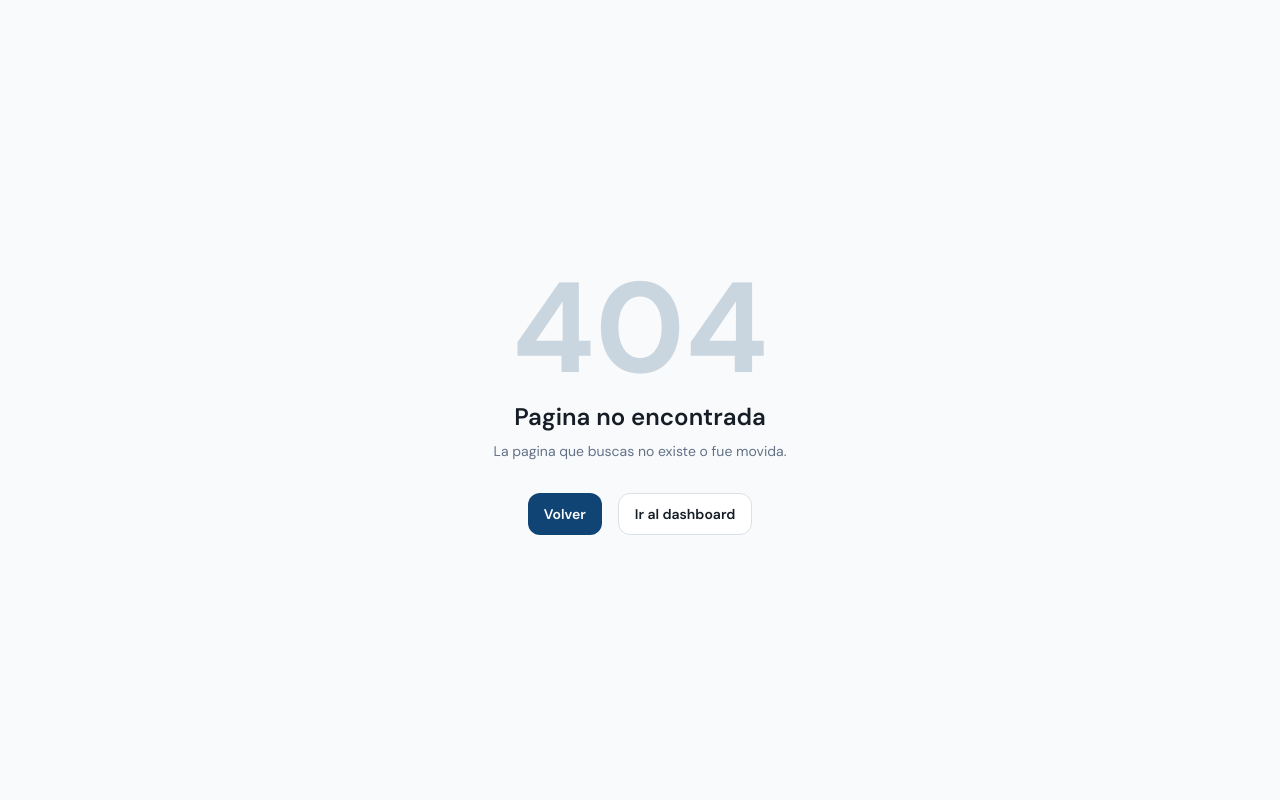
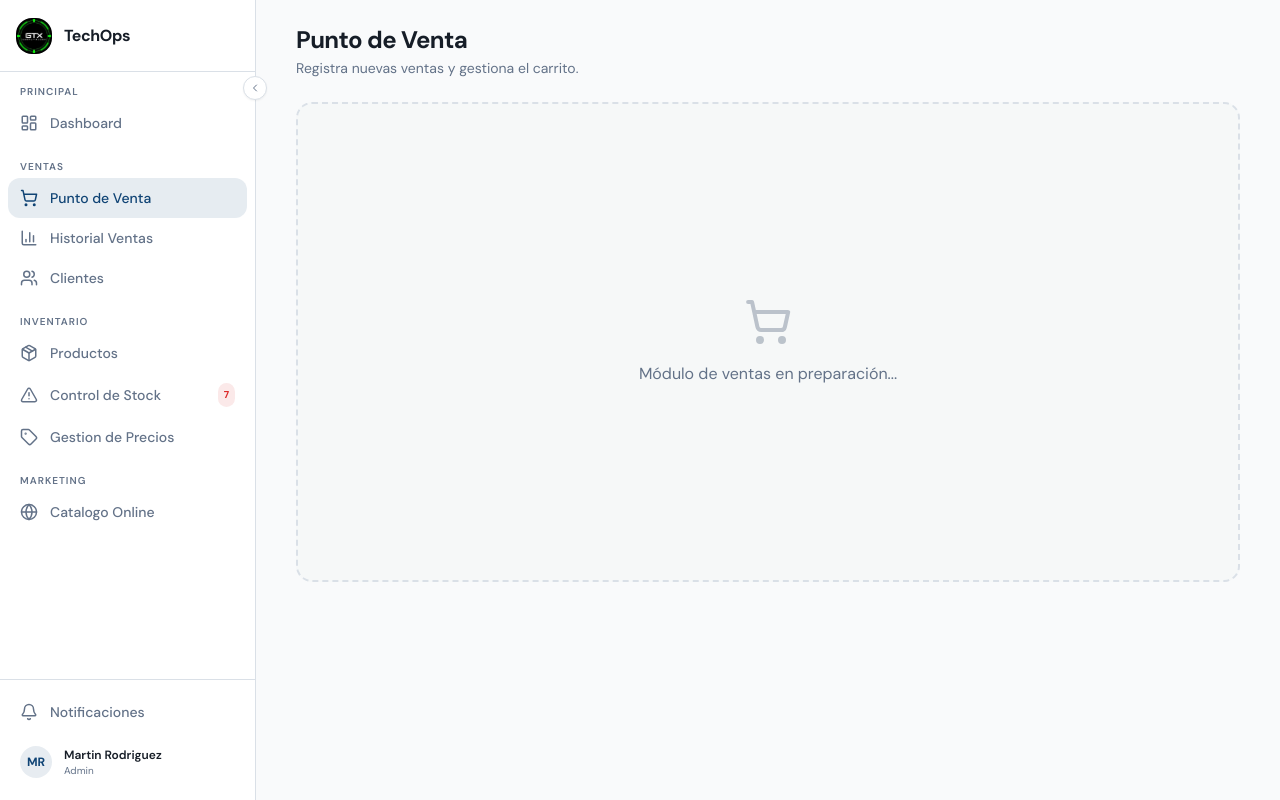
Before and after one commit to FabriBenitez/GtxComputacion, a Next.js app: page /pos in a window 1280 px wide. Before the commit this address had no page. Built offline with nearby package versions, Linux system fonts and the light colour scheme.

Commit message:
Se soluciona el error 404

```diff
--- /dev/null
+++ b/src/app/pos/page.tsx
@@ -0,0 +1,27 @@
+'use client'
+
+import AppLayout from '@/components/AppLayout'
+import { ShoppingCart } from 'lucide-react'
+
+export default function POSPage() {
+  return (
+    <AppLayout>
+      <div className="mx-auto max-w-screen-2xl space-y-6 px-6 py-6 lg:px-8 xl:px-10">
+        <div className="flex items-center justify-between">
+          <div>
+            <h1 className="text-2xl font-bold tracking-tight text-foreground">Punto de Venta</h1>
+            <p className="mt-0.5 text-sm text-muted-foreground">Registra nuevas ventas y gestiona el carrito.</p>
+          </div>
+        </div>
+
+        {/* Aquí puedes migrar la lógica de ventas que tienes en App.jsx */}
+        <div className="flex h-[60vh] items-center justify-center rounded-2xl border-2 border-dashed border-border bg-muted/20">
+          <div className="text-center">
+            <ShoppingCart size={48} className="mx-auto mb-4 text-muted-foreground/40" />
+            <p className="text-muted-foreground">Módulo de ventas en preparación...</p>
+          </div>
+        </div>
+      </div>
+    </AppLayout>
+  )
+}
```
